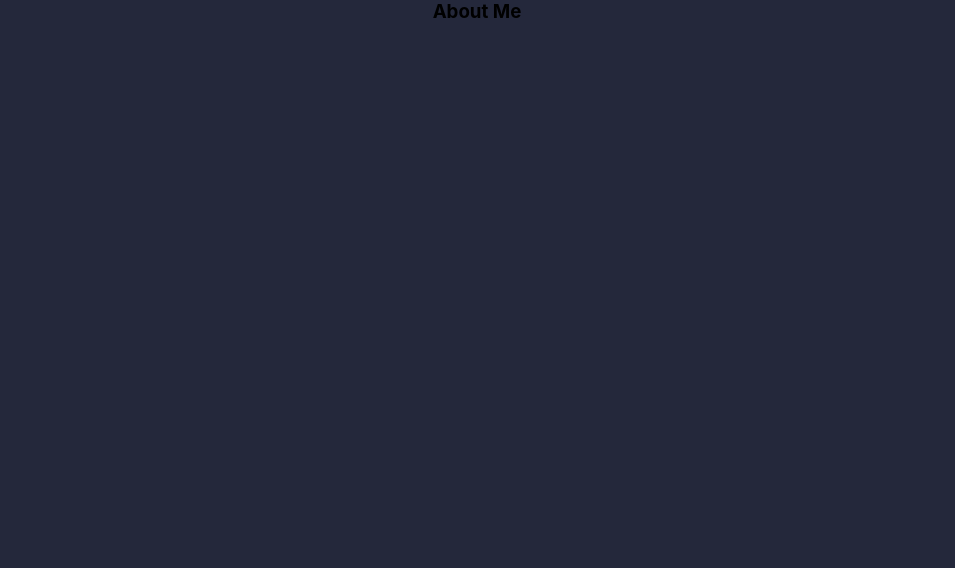
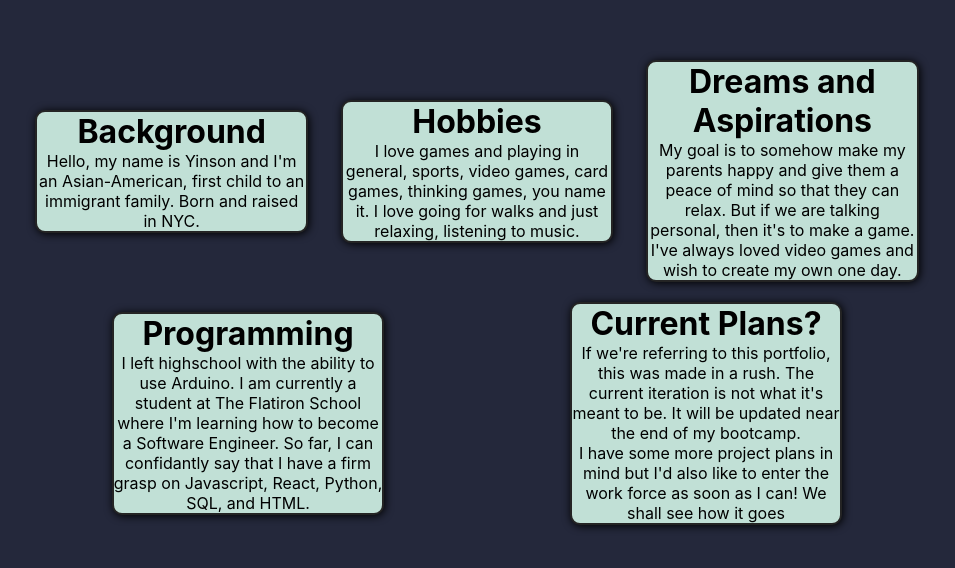
Before and after one commit to yinsont/Yinson-Tso-Portfolio, a React (Create React App) app: page /aboutme in a window 1280 px wide. Shown: the top 568 px of the page, without its empty margins (163-1118 px from the left). Built offline with nearby package versions, Linux system fonts and the light colour scheme.

Commit message:
Updated About Me Page

```diff
--- a/src/App.css
+++ b/src/App.css
@@ -50,13 +50,14 @@
 }
 
 #PFP{
-  border-radius: 50%;
+  border-radius: 20%;
   height: 320px;
+
   padding-left: 20px;
 }
 
 .Hello {
-  color: aquamarine;
+  color: rgb(202, 87, 52);
   display: flex;
   flex-direction: column;
   margin: 0px
--- a/src/Components/NavbarComponents/AboutMe.jsx
+++ b/src/Components/NavbarComponents/AboutMe.jsx
@@ -4,9 +4,28 @@ import Navbar from "../Navbar"
 
 function AboutMe(){
     return (
-        <div>
-            <h3>About Me</h3>
-            <p></p>
+        <div className="Projects">
+            <div className="project-container">
+                <h1>Background</h1>
+                <p>Hello, my name is Yinson and I'm an Asian-American, first child to an immigrant family. Born and raised in NYC.</p>
+            </div >
+            <div className="project-container">
+                <h1>Hobbies</h1>
+                <p>I love games and playing in general, sports, video games, card games, thinking games, you name it. I love going for walks and just relaxing, listening to music.</p>
+            </div>
+            <div className="project-container">
+                <h1>Dreams and Aspirations</h1>
+                <p>My goal is to somehow make my parents happy and give them a peace of mind so that they can relax. But if we are talking personal, then it's to make a game. I've always loved video games and wish to create my own one day.</p>
+            </div>
+            <div className="project-container">
+                <h1>Programming</h1>
+                <p>I left highschool with the ability to use Arduino. I am currently a student at The Flatiron School where I'm learning how to become a Software Engineer. So far, I can confidantly say that I have a firm grasp on Javascript, React, Python, SQL, and HTML.</p>
+            </div>
+            <div className="project-container">
+                <h1>Current Plans?</h1>
+                <p>If we're referring to this portfolio, this was made in a rush. The current iteration is not what it's meant to be. It will be updated near the end of my bootcamp.</p>
+                <p>I have some more project plans in mind but I'd also like to enter the work force as soon as I can! We shall see how it goes</p>
+            </div>
         </div>
     )
 }
--- a/src/Components/ProfilePicture.jsx
+++ b/src/Components/ProfilePicture.jsx
@@ -1,9 +1,10 @@
 // import image from '../Images/noice.PNG'
 import noice from '../Assets/noice.PNG'
+import PFP from '../Assets/PFP.jpg'
 function ProfilePicture(){
     return (
         // <div className="PFP">
-            <img src = {noice} alt = "Penguin" id = "PFP"/>
+            <img src = {PFP} alt = "Penguin" id = "PFP"/>
         // </div>
     )
 }
```
Also changed, not shown: src/Assets/PFP.jpg (added).
